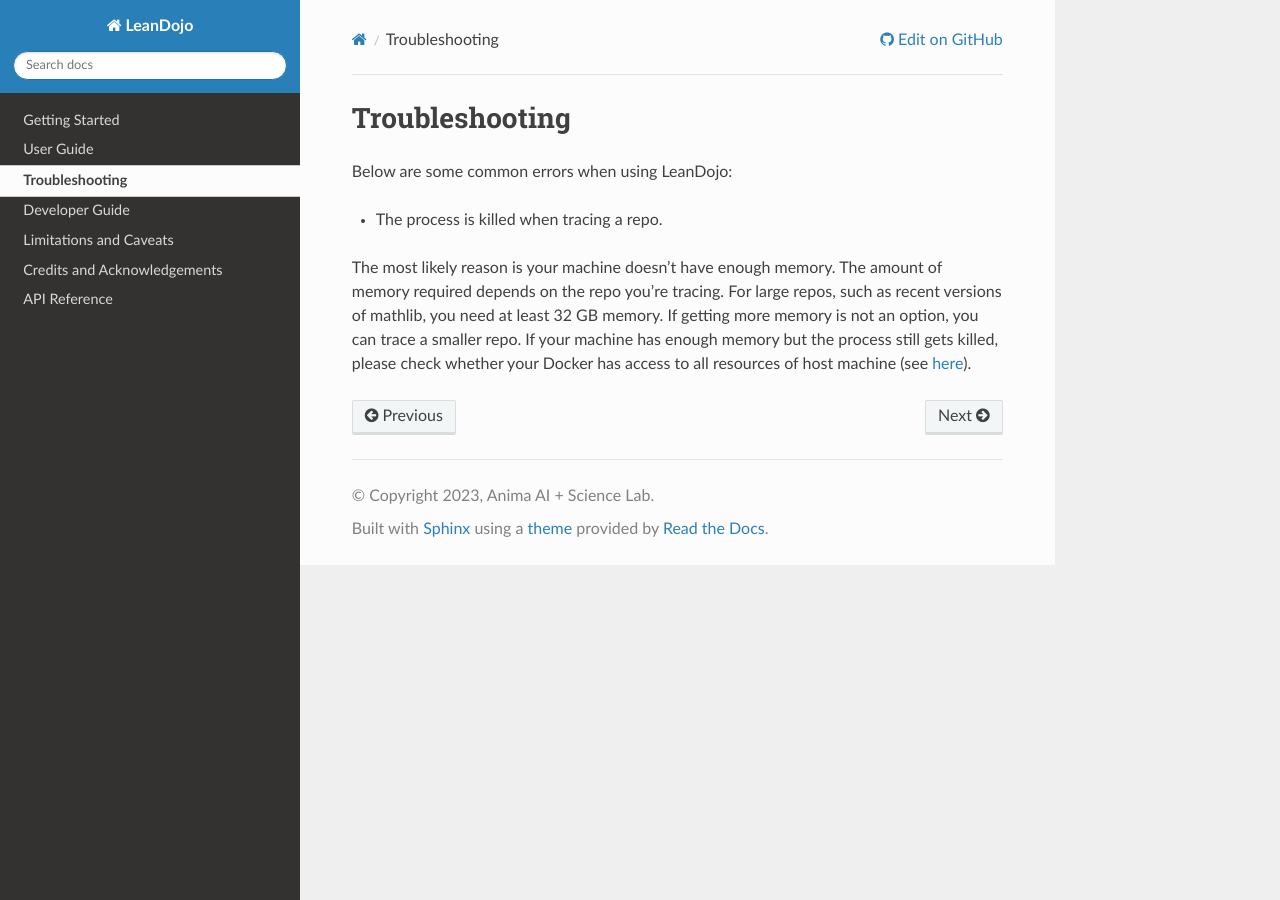
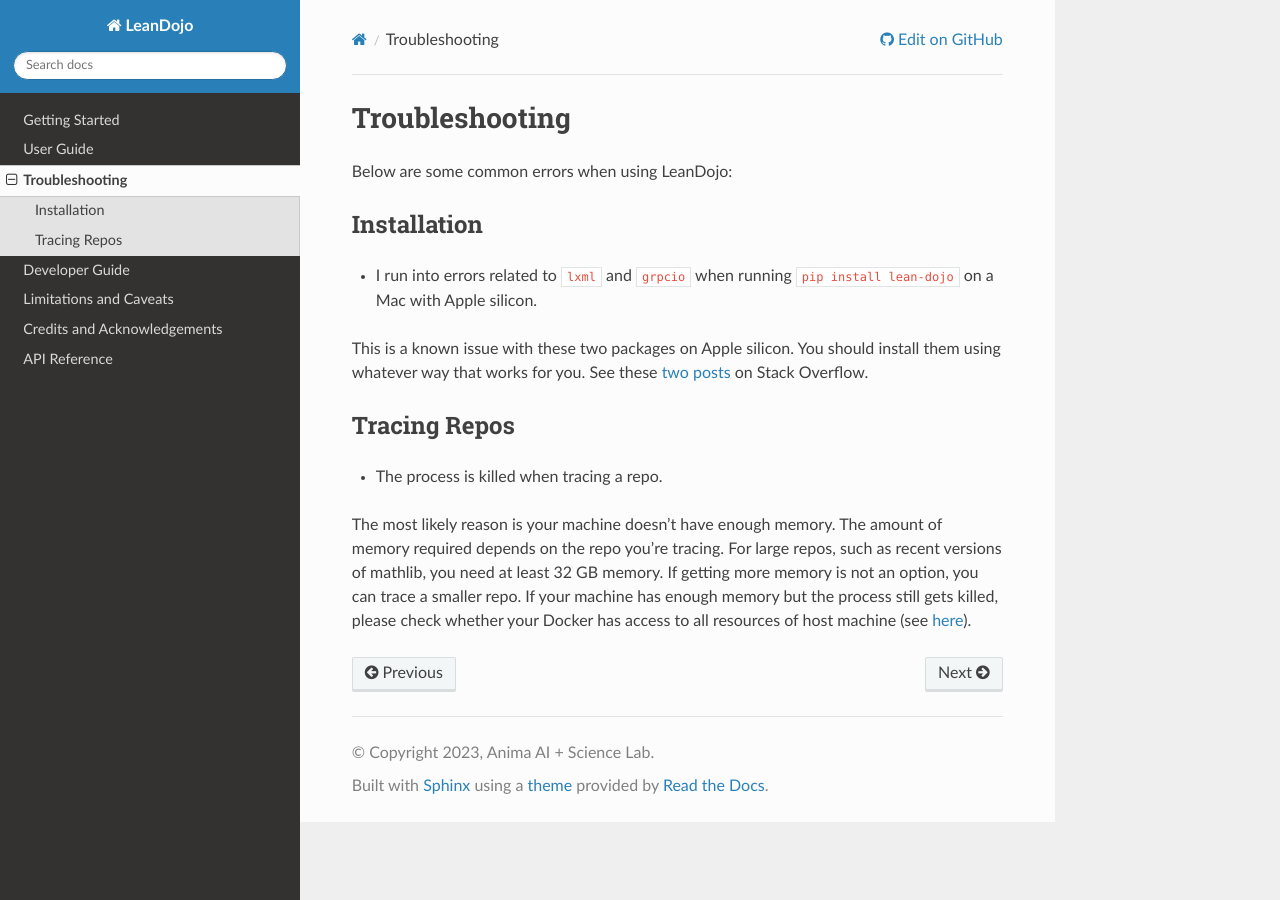
Before and after one commit to lean-dojo/LeanDojo, a Sphinx documentation site: the page built from docs/source/troubleshooting.rst, in a window 1280 px wide. Built offline with Sphinx 7.4.7 and the Read the Docs theme 2.0.0, drawn with Linux system fonts in a browser that asks for light colours.

Commit message:
Update troubleshooting.rst

```diff
--- a/docs/source/troubleshooting.rst
+++ b/docs/source/troubleshooting.rst
@@ -5,6 +5,15 @@
 
 Below are some common errors when using LeanDojo:
 
+Installation
+************
+
+* I run into errors related to :code:`lxml` and :code:`grpcio` when running :code:`pip install lean-dojo` on a Mac with Apple silicon.
+
+This is a known issue with these two packages on Apple silicon. You should install them using whatever way that works for you. See these `two <https://stackoverflow.com/questions/19548011/cannot-install-lxml-on-mac-os-x-10-9>`_ `posts <https://stackoverflow.com/questions/66640705/how-can-i-install-grpcio-on-an-apple-m1-silicon-laptop>`_ on Stack Overflow.
+
+Tracing Repos
+*************
 
 * The process is killed when tracing a repo.
 
```
